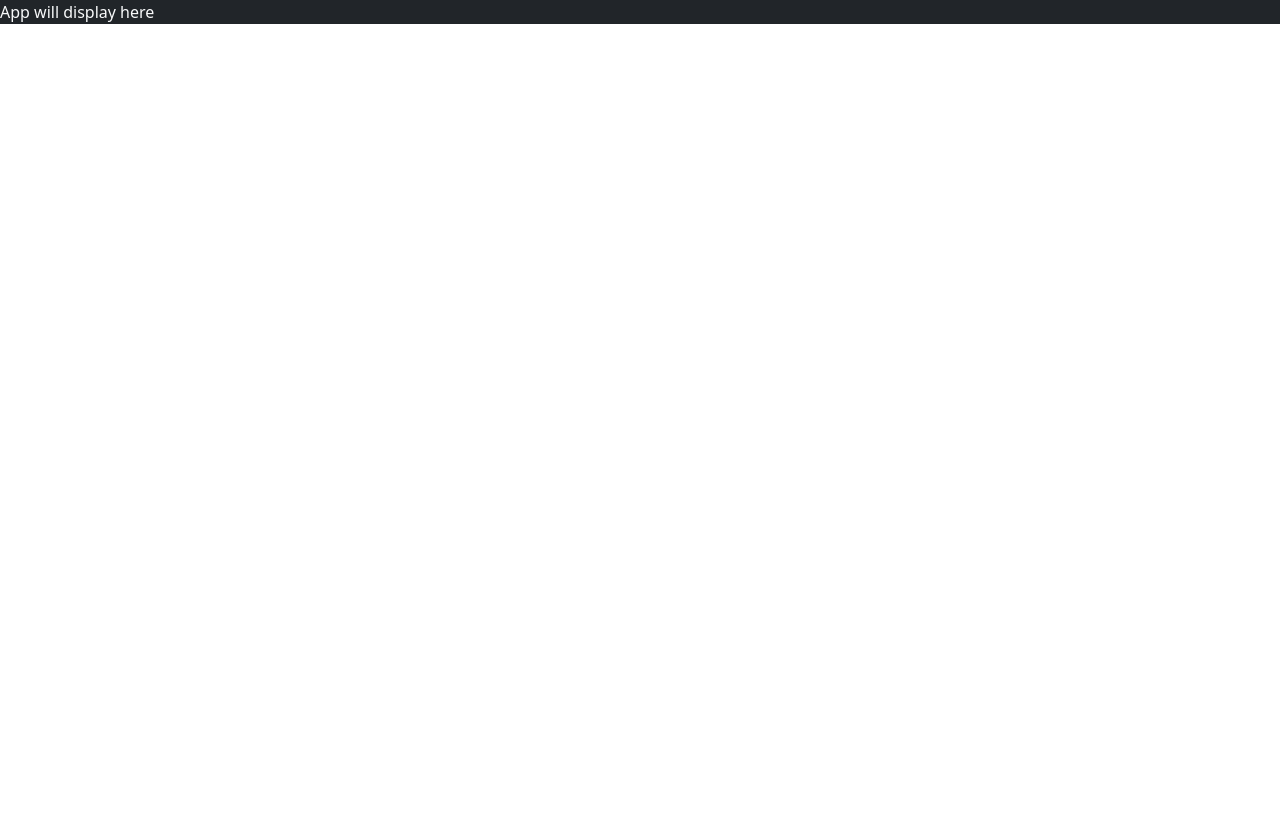
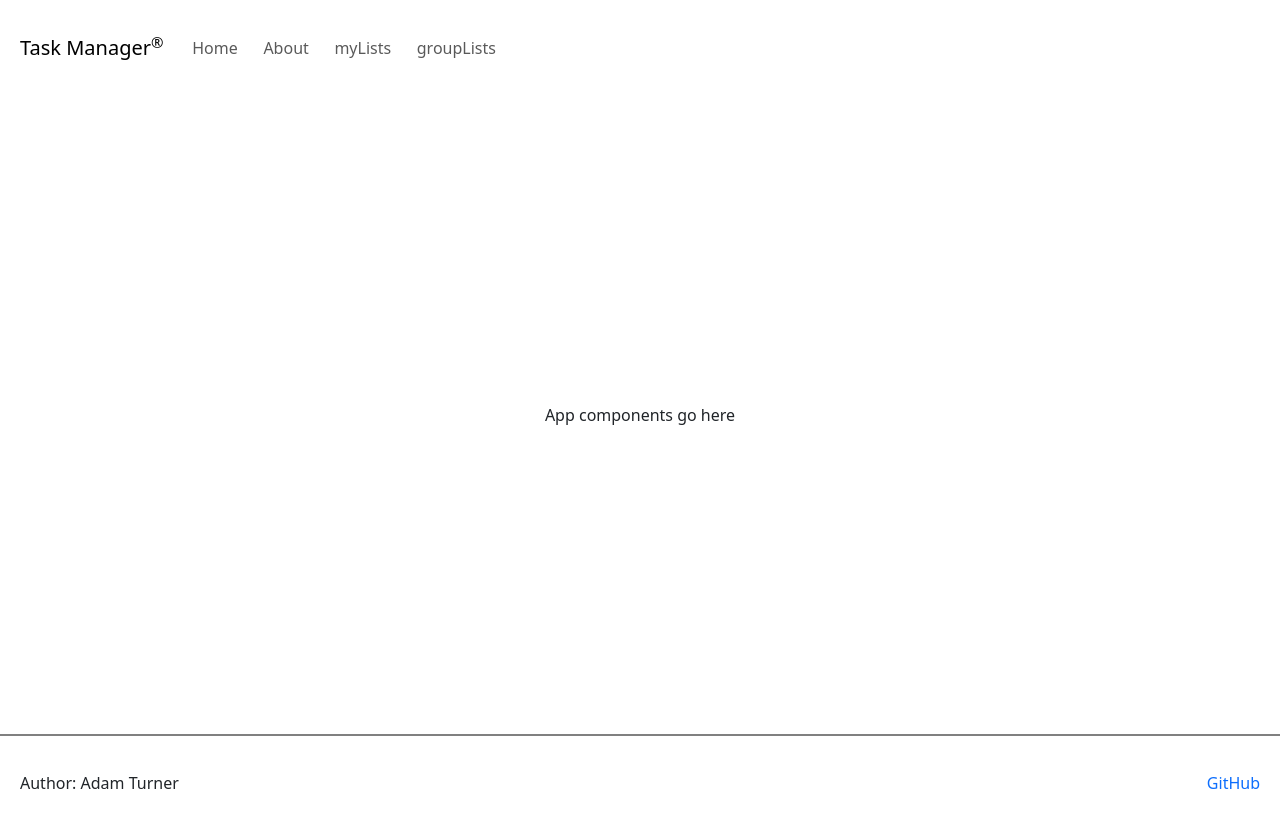
Before and after one commit to adamdturner/startup, a React (Vite) app: page / in a window 1280 px wide. Built offline with nearby package versions, Linux system fonts and the light colour scheme.

Commit message:
Created header and footer in app.jsx, edited app.css

```diff
--- a/src/app.css
+++ b/src/app.css
@@ -1,7 +1,7 @@
 /*  This file does the formatting for the main look of each page including headers
 with navigation bars and also the footers. */
 
-.body {
+body {
   display: flex;
   flex-direction: column;
 }
--- a/src/app.jsx
+++ b/src/app.jsx
@@ -3,5 +3,42 @@ import 'bootstrap/dist/css/bootstrap.min.css';
 import './app.css';
 
 export default function App() {
-  return <div className='body bg-dark text-light'>App will display here</div>;
+  return (
+    <body>
+      <header>
+        <nav className='navbar'>
+          <a className='navbar-brand'>Task Manager<sup>&reg;</sup></a>
+            <ul className='navbar-nav'>
+
+              <li className='nav-item'>
+                <a className='nav-link' href='index.html'>Home</a>
+              </li>
+
+              <li className='nav-item'>
+                <a className='nav-link' href='about.html'>About</a>
+              </li>
+
+              <li className='nav-item'>
+                <a className='nav-link' href='myLists.html'>myLists</a>
+              </li>
+
+              <li className='nav-item'>
+                <a className='nav-link' href='groupLists.html'>groupLists</a>
+              </li>
+
+            </ul>
+        </nav>
+      </header>
+
+      <main>App components go here</main>
+
+      <footer>
+        <hr />
+        <span className='text-reset'>Author: Adam Turner</span>
+        <br />
+        <a href='https://github.com/webprogramming260/simon-react'>GitHub</a>
+      </footer>
+
+    </body>
+  );
 }
```
